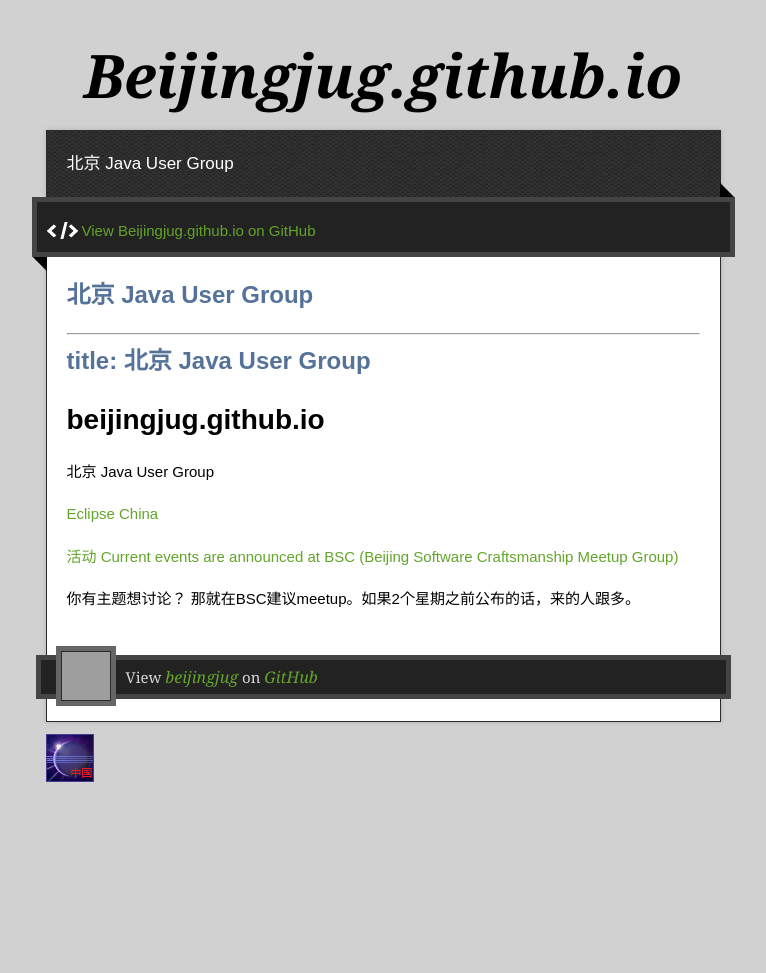
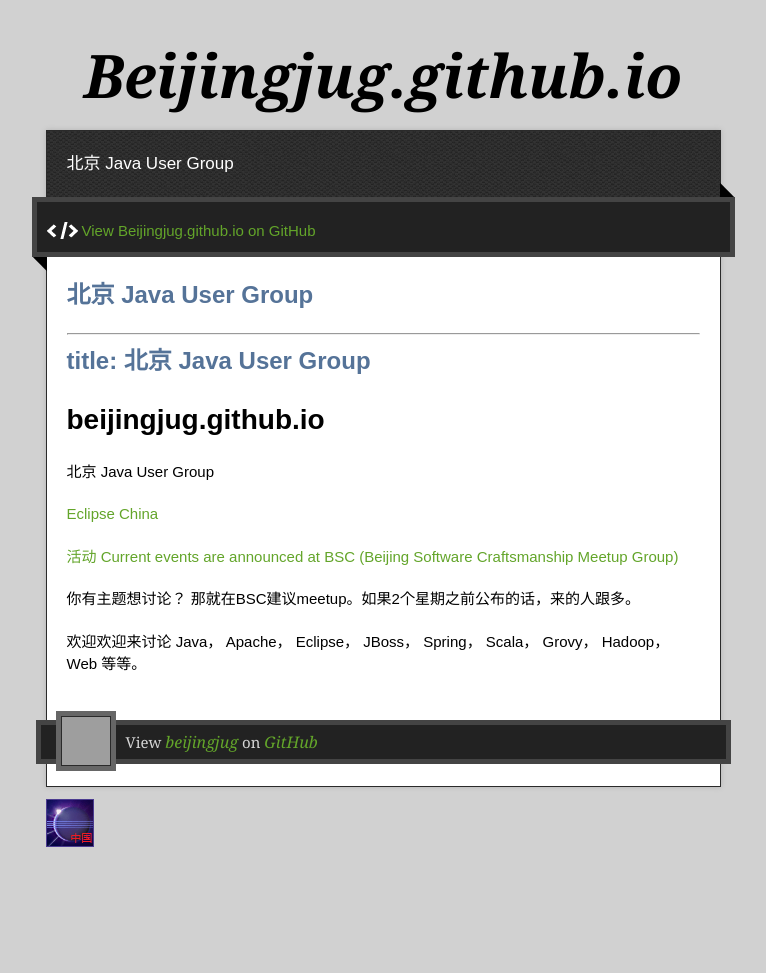
Before and after one commit to beijingjug/beijingjug.github.io, a Jekyll site: the page built from index.md, in a window 1280 px wide. Shown: the whole page, without its empty margins (257-1023 px from the left). Built offline with Jekyll 4.4.1, drawn with Linux system fonts in a browser that asks for light colours; nearby versions of some CDN libraries; Markdown is read by kramdown in place of the engine named in the settings; before the commit the page ends 908 px from its top, so only the background shows below that; grey boxes are pictures that could not be loaded.

Commit message:
欢迎欢迎来讨论

```diff
--- a/index.md
+++ b/index.md
@@ -24,3 +24,5 @@ title: 北京 Java User Group
 [活动 Current events are announced at BSC (Beijing Software Craftsmanship Meetup Group)](http://www.meetup.com/BeijingSoftwareCraftsmanship/)
 
 你有主题想讨论？ 那就在BSC建议meetup。如果2个星期之前公布的话，来的人跟多。
+
+欢迎欢迎来讨论 Java， Apache， Eclipse， JBoss， Spring， Scala， Grovy， Hadoop，Web 等等。
```
